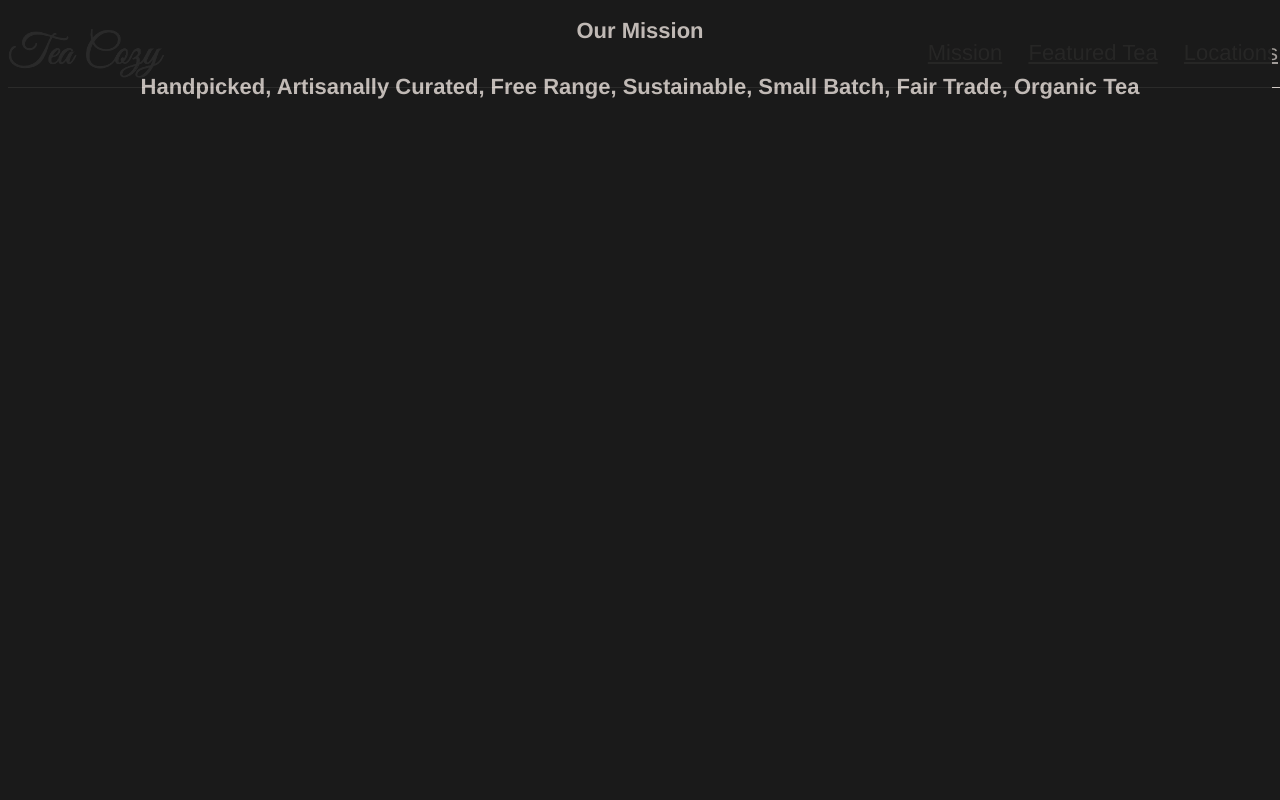
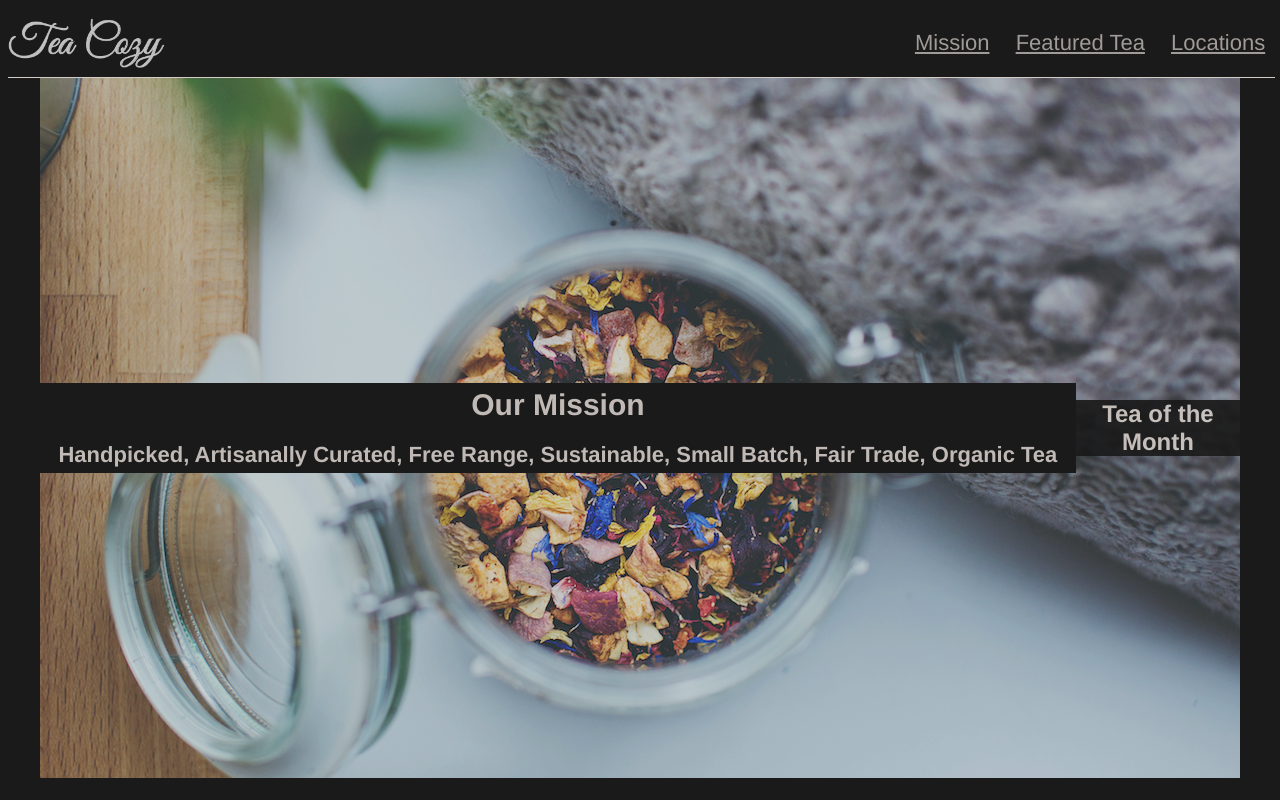
Before and after one commit to benito7suriano/teaCozy, a plain HTML site: page index.html in a window 1280 px wide. Drawn offline with Linux system fonts and the light colour scheme.

Commit message:
Add header and jumbotron.

```diff
--- a/index.html
+++ b/index.html
@@ -17,11 +17,16 @@
     </header>
 
     <div class="jumbotron">
-      <h2>Our Mission</h2>
-      <h4>Handpicked, Artisanally Curated, Free Range, Sustainable, Small Batch, Fair Trade, Organic Tea</h4>
+      <div class="mission-label">
+        <h2>Our Mission</h2>
+        <h4>Handpicked, Artisanally Curated, Free Range, Sustainable, Small Batch, Fair Trade, Organic Tea</h4>
+      </div class="top-teas">
+        <h2>Tea of the Month</h2>
+
     </div>
 
     <div>
+
     </div>
 
     <div>
--- a/resources/css/style.css
+++ b/resources/css/style.css
@@ -3,7 +3,6 @@
 * {
   background-color: black;
   font-family: Helvetica;
-  font-size: 22px;
   color: seashell;
   opacity: 0.9;
   text-align: center;
@@ -17,8 +16,11 @@ header {
   align-items: center;
   display: flex;
   height: 69px;
-  width: 100%;
+  width: 99%;
   border-bottom: 1px solid seashell;
+  font-size: 22px;
+  margin: 0 auto;
+
 }
 
 #logo {
@@ -30,3 +32,36 @@ header .h-links {
 }
 
 /* Jumbotron */
+
+.jumbotron {
+  background-image: url("../media/images/img-mission-background.jpg");
+  height: 700px;
+  width: 1200px;
+  display: flex;
+  align-items: center;
+  position: relative;
+  top: 70px;
+  margin: 0 auto;
+}
+
+.jumbotron .mission-label {
+  background-color: black;
+  display: flex;
+  flex-direction: column;
+  align-items: center;
+  width: 1200px;
+  opacity: 1;
+}
+
+.jumbotron .mission-label h2 {
+  font-size: 30px;
+  margin-top: 5px;
+  margin-bottom: 10px;
+}
+
+.jumbotron .mission-label h4 {
+  font-size: 22px;
+  margin-top: 10px;
+  margin-bottom: 5px;
+  font-weight: bold;
+}
```
